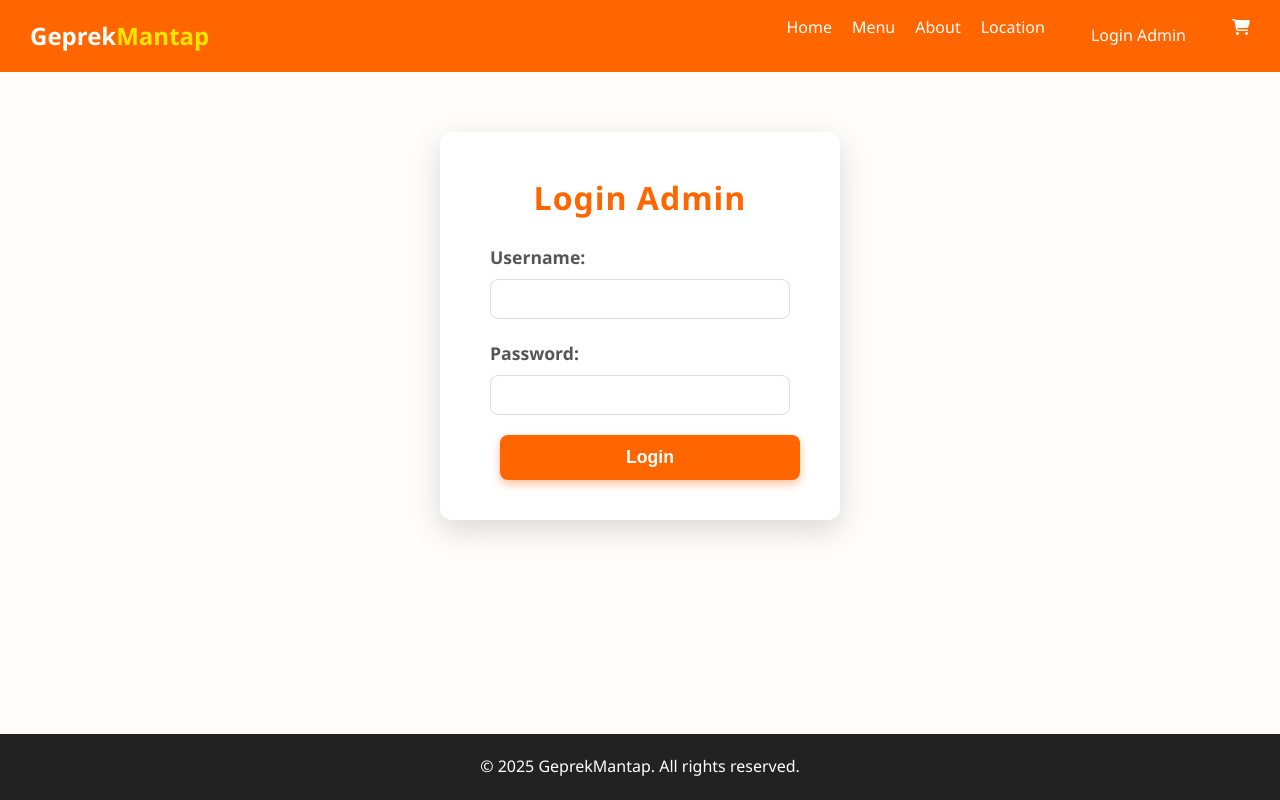
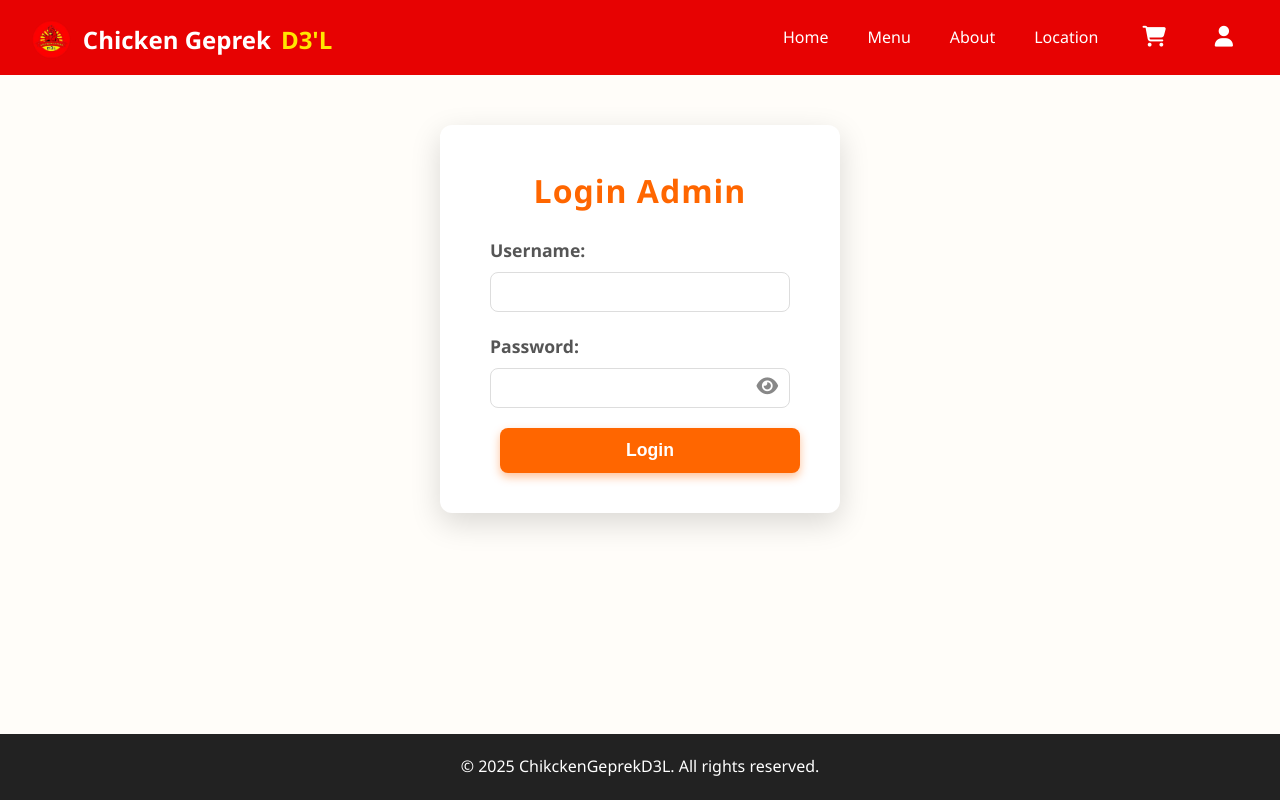
Before and after one commit to saputrayahya0607/GEPREKD3L, a Flask app: page /login in a window 1280 px wide. Run offline with Flask 3, Linux system fonts and the light colour scheme.

Commit message:
tampilan

```diff
--- a/static/css/style.css
+++ b/static/css/style.css
@@ -28,6 +28,41 @@ body {
     align-items: center;
     font-family: 'Segoe UI', Tahoma, Geneva, Verdana, sans-serif;
     transition: box-shadow 0.3s ease;
+}
+
+.password-wrapper {
+    position: relative;
+    width: 100%;
+}
+
+.password-wrapper input[type="password"],
+.password-wrapper input[type="text"] {
+    width: 100%;
+    padding-right: 40px; /* space for the eye icon */
+}
+
+#togglePassword {
+    position: absolute;
+    top: 30%;
+    right: 12px;
+    transform: translateY(-50%);
+    cursor: pointer;
+    color: #888;
+    font-size: 1.2rem;
+    user-select: none;
+    transition: color 0.3s ease;
+    z-index: 10;
+    line-height: normal;
+    display: flex;
+    align-items: center;
+    justify-content: center;
+    padding: 0;
+    margin: 0;
+    height: 1.2em;
+}
+
+#togglePassword:hover {
+    color: #4830d2;
 }
 
 .login-section:hover {
@@ -336,18 +375,37 @@ a {
 
 /* Navbar */
 .navbar {
+    position: fixed;
+    top: 0;
+    left: 0;
+    width: 100%;
     display: flex;
     justify-content: space-between;
     align-items: center;
-    background-color: #ff6600;
+    background-color: #e70202;
     padding: 15px 30px;
     color: white;
+    z-index: 1000;
+}
+
+body {
+    padding-top: 65px; /* height of navbar + some spacing */
 }
 
 .navbar .logo a {
     font-size: 1.5em;
     font-weight: bold;
     color: white;
+    line-height: 2.2rem; /* match login button font size */
+    padding-top: 0.3rem; /* adjust vertical alignment */
+    display: flex;
+    align-items: center;
+    gap: 10px;
+}
+
+.navbar-logo {
+    height: 40px;
+    width: auto;
 }
 
 .navbar .logo span {
@@ -357,7 +415,48 @@ a {
 .nav-links {
     list-style: none;
     display: flex;
-    gap: 20px;
+    gap: 15px;
+    align-items: center;
+}
+
+.nav-links li {
+    display: flex;
+    align-items: center;
+}
+
+.nav-links li a {
+    padding: 8px 12px;
+    display: flex;
+    align-items: center;
+    justify-content: center;
+    font-weight: 600;
+    color: white;
+    text-decoration: none;
+}
+
+.nav-links li a:hover {
+    text-decoration: none;
+    color: #a18571; /* darker orange */
+    background-color: transparent;
+    border-radius: 0;
+    transition: color 0.3s ease;
+}
+
+.nav-links li.cart-icon,
+.nav-links li.admin-icon {
+    padding: 0;
+    margin: 0 5px;
+}
+
+.nav-links li.cart-icon a,
+.nav-links li.admin-icon a {
+    padding: 8px 12px;
+}
+
+.nav-links li.cart-icon i,
+.nav-links li.admin-icon i {
+    font-size: 1.3rem;
+    line-height: 1;
 }
 
 .nav-links li a {
@@ -1109,6 +1275,35 @@ footer {
 
 .cart-icon {
     position: relative;
+    margin-right: 5px;
+}
+
+.admin-icon {
+    position: relative;
+}
+
+.admin-icon a {
+    display: flex;
+    align-items: center;
+    justify-content: center;
+    padding: 8px 16px;
+}
+
+.admin-icon i.fa-user {
+    font-size: 1.2rem;
+    line-height: 1;
+}
+
+.nav-links li a.btn-orange {
+    display: flex;
+    align-items: center;
+    justify-content: center;
+    padding: 8px 16px;
+}
+
+.nav-links li a.btn-orange i.fa-user {
+    font-size: 1.2rem;
+    line-height: 1;
 }
 
 .cart-count {
--- a/templates/about.html
+++ b/templates/about.html
@@ -4,6 +4,8 @@
 <link rel="stylesheet" href="{{ url_for('static', filename='css/about.css') }}">
 <section class="about-section vertical-layout">
     <h2>Tentang Kami</h2>
+        <img src="{{ url_for('static', filename='img/LOGOnew.png') }}" alt="Tentang GeprekMantap">
+
     <p>
         GeprekMantap adalah rumah bagi pecinta ayam geprek dengan sensasi pedas yang luar biasa.
         Kami menyajikan ayam geprek dengan berbagai level kepedasan, dari yang ramah lidah sampai yang bikin kamu berkeringat!
@@ -12,8 +14,5 @@
         Didirikan sejak 2024, kami berkomitmen memberikan rasa terbaik, bahan berkualitas, dan pelayanan ramah
         demi pengalaman makan yang tak terlupakan. Kami percaya bahwa makanan enak tidak harus mahal!
     </p>
-    <div class="about-image">
-        <img src="{{ url_for('static', filename='img/about-us.jpg') }}" alt="Tentang GeprekMantap">
-    </div>
 </section>
 {% endblock %}
--- a/templates/admin.html
+++ b/templates/admin.html
@@ -4,7 +4,7 @@
 <section class="admin-section">
     <div class="admin-container">
         <h2>Admin Menu Management</h2>
-        <a href="{{ url_for('admin_create') }}" class="btn btn-green">Tambah Menu Baru</a>
+        <a href="{{ url_for('admin_create') }}" class="btn btn-green">Tambah Menu</a>
         <table class="admin-table">
             <thead>
                 <tr>
--- a/templates/admin_form.html
+++ b/templates/admin_form.html
@@ -2,7 +2,7 @@
 
 {% block content %}
 <section class="admin-form-section">
-    <div class="admin-form-container">
+    <div class="admin-form-container admin-user-edit-container short-form compact-form">
         <h2>{{ form_title }}</h2>
         {% if error %}
         <p class="error-message">{{ error }}</p>
--- a/templates/base.html
+++ b/templates/base.html
@@ -3,8 +3,10 @@
 
 <head>
     <meta charset="UTF-8">
-    <title>GeprekMantap</title>
+    <title>Chicken Geprek D3'L</title>
     <meta name="viewport" content="width=device-width, initial-scale=1.0">
+
+    <link rel="icon" href="{{ url_for('static', filename='img/LOGOnew.png') }}" type="image/png">
 
     <!-- CSS -->
     <link rel="stylesheet" href="{{ url_for('static', filename='css/style.css') }}">
@@ -14,14 +16,18 @@
 <body>
     <header>
         <nav class="navbar">
-            <div class="logo"><a href="{{ url_for('home') }}">Geprek<span>Mantap</span></a></div>
+            <div class="logo">
+                <a href="{{ url_for('home') }}">
+                    <img src="{{ url_for('static', filename='img/LOGOnew.png') }}" alt="Logo" class="navbar-logo">
+                    Chicken Geprek <span>D3'L</span>
+                </a>
+            </div>
             <ul class="nav-links">
                 <li><a href="{{ url_for('home') }}">Home</a></li>
                 <li><a href="{{ url_for('menu') }}">Menu</a></li>
                 <li><a href="{{ url_for('about') }}">About</a></li>
                 <li><a href="{{ url_for('location') }}">Location</a></li>
                 <!-- <li><a href="{{ url_for('contact') }}">Contact</a></li> -->
-                <li><a href="{{ url_for('login') }}" class="btn btn-orange">Login Admin</a></li>
                 <li class="cart-icon">
                     <a href="{{ url_for('cart') }}">
                         <i class="fa fa-shopping-cart"></i>
@@ -29,6 +35,11 @@
                         {% set total_items = session.cart | sum(attribute='qty') %}
                         <span class="cart-count">{{ total_items }}</span>
                         {% endif %}
+                    </a>
+                </li>
+                <li class="admin-icon">
+                    <a href="{{ url_for('login') }}">
+                        <i class="fa fa-user"></i>
                     </a>
                 </li>
             </ul>
@@ -41,7 +52,7 @@
     </main>
 
     <footer>
-        <p>© 2025 GeprekMantap. All rights reserved.</p>
+        <p>© 2025 ChikckenGeprekD3L. All rights reserved.</p>
     </footer>
     <script src="{{ url_for('static', filename='js/main.js') }}"></script>
 </body>
--- a/templates/login.html
+++ b/templates/login.html
@@ -11,10 +11,25 @@
         <input type="text" id="username" name="username" required>
 
         <label for="password">Password:</label>
-        <input type="password" id="password" name="password" required>
+        <div class="password-wrapper">
+            <input type="password" id="password" name="password" required />
+            <i id="togglePassword" class="fa fa-eye"></i>
+        </div>
 
         <button type="submit" class="btn btn-orange">Login</button>
     </form>
+    <script>
+        const togglePassword = document.querySelector('#togglePassword');
+        const password = document.querySelector('#password');
+
+        togglePassword.addEventListener('click', function (e) {
+            // toggle the type attribute
+            const type = password.getAttribute('type') === 'password' ? 'text' : 'password';
+            password.setAttribute('type', type);
+            // toggle the eye slash icon
+            this.classList.toggle('fa-eye-slash');
+        });
+    </script>
     <!-- Link registrasi dihapus karena route register dinonaktifkan -->
 </section>
 {% endblock %}
```
Also changed, not shown: other parts of static/css/style.css (+86 -15 lines), static/css/about.css (+7 -0 lines), templates/location.html (+5 -5 lines), static/img/LOGO.jpg (added), static/img/LOGOnew.png (added), static/img/es_teh.jpg (added).
